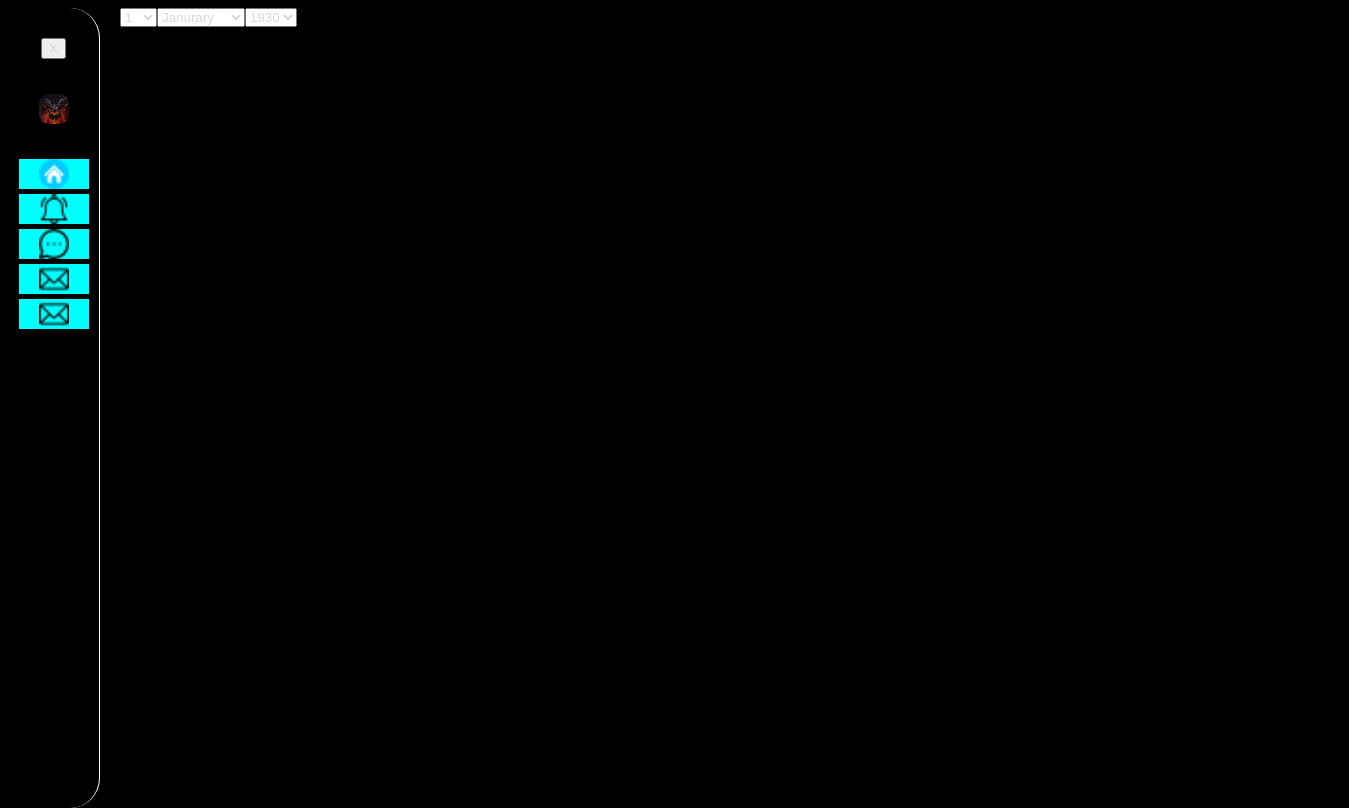
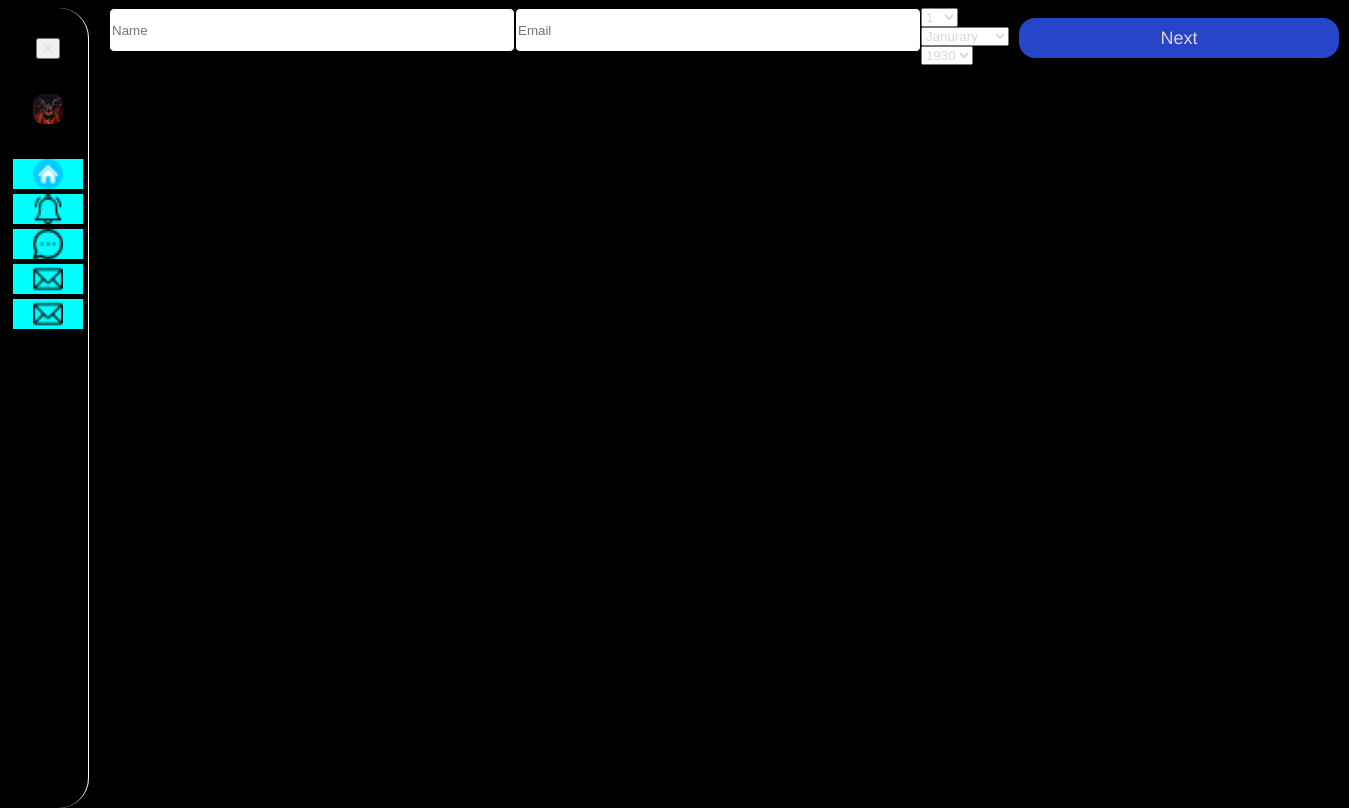
Before and after one commit to Ejswarrior/hookset, a Next.js app: page /create-account in a window 1280 px wide. Shown: the whole page, 1349 px wide, since content can reach past the window. Built offline with nearby package versions, Linux system fonts and the light colour scheme.

Commit message:
Started logic for creating account page

```diff
--- /dev/null
+++ b/app/create-account/DetailsPage.tsx
@@ -0,0 +1,43 @@
+import SelectOptions from "@/components/BasicComponents/SelectOptions/SelectOptions";
+import {day, month, year} from './DateData';
+import styles from './CreateAccount.module.scss';
+import TextInput from "@/components/BasicComponents/TextInput/TextInput";
+import ButtonPrimary from "@/components/BasicComponents/Button/ButtonPrimary";
+
+interface DetailsPageProps {
+    onClick: () => void;
+}
+
+export default function DetailsPage(props: DetailsPageProps) {
+    const {onClick} = props
+    return (
+        <>
+
+        <TextInput
+            required
+            type='text'
+            placeholder='Name'
+            name='name'
+            id='name'
+            maxlength={35}
+        />
+
+        <TextInput
+            required
+            type='email'
+            placeholder='Email'
+            name='email'
+            id='email'
+            maxlength={35}
+        />
+
+        <div className={styles.dataPicker}>
+            <SelectOptions data={day}/>
+            <SelectOptions data={month}/>
+            <SelectOptions data={year}/>
+        </div>
+
+        <ButtonPrimary onClick={onClick} variation="primary" type="button">Next</ButtonPrimary>
+        </>
+    )
+}
--- /dev/null
+++ b/app/create-account/PasswordCreate.tsx
@@ -0,0 +1,25 @@
+import TextInput from "@/components/BasicComponents/TextInput/TextInput";
+
+export default function PasswordCreate() {
+    return (
+        <div>
+              <TextInput
+            required
+            type='text'
+            placeholder='Name'
+            name='name'
+            id='name'
+            maxlength={35}
+        />
+
+        <TextInput
+            required
+            type='email'
+            placeholder='Email'
+            name='email'
+            id='email'
+            maxlength={35}
+        />
+        </div>
+    )
+}
--- a/app/create-account/page.tsx
+++ b/app/create-account/page.tsx
@@ -1,13 +1,19 @@
-import SelectOptions from "@/components/BasicComponents/SelectOptions/SelectOptions";
-import {day, month, year} from './DateData'
+'use client';
+import DetailsPage from "./DetailsPage"
+import PasswordCreate from "./PasswordCreate"
+import {useState} from 'react';
 
 export default function CreateAccount(){
 
+    const [page, setPage] = useState(false)
+
+    const _onClick = () => {
+        setPage(true)
+    }
     return (
-        <div>
-            <SelectOptions data={day}/>
-            <SelectOptions data={month}/>
-            <SelectOptions data={year}/>
-        </div>
+        <>
+            {!page && <DetailsPage onClick={_onClick}/>}
+            {page && <PasswordCreate />}
+        </>
     )
 }
```
Also changed, not shown: app/create-account/CreateAccount.module.scss (added).
